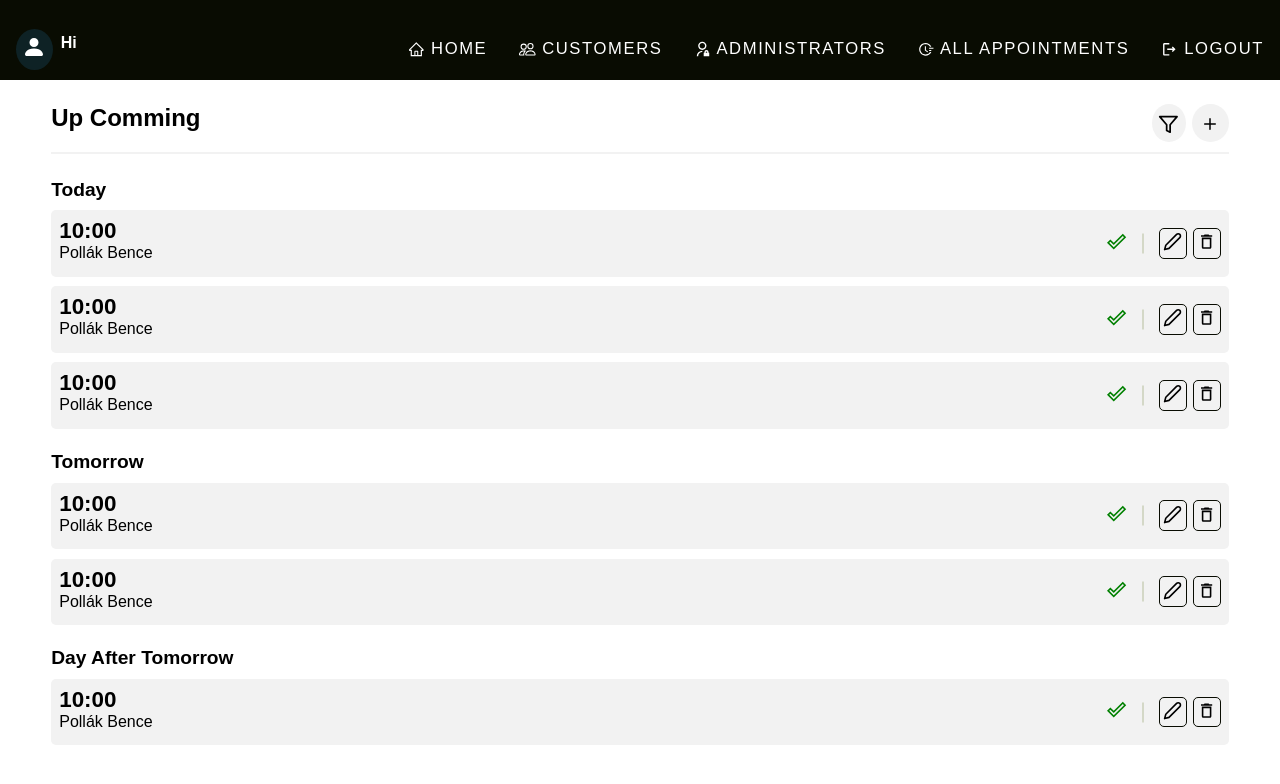
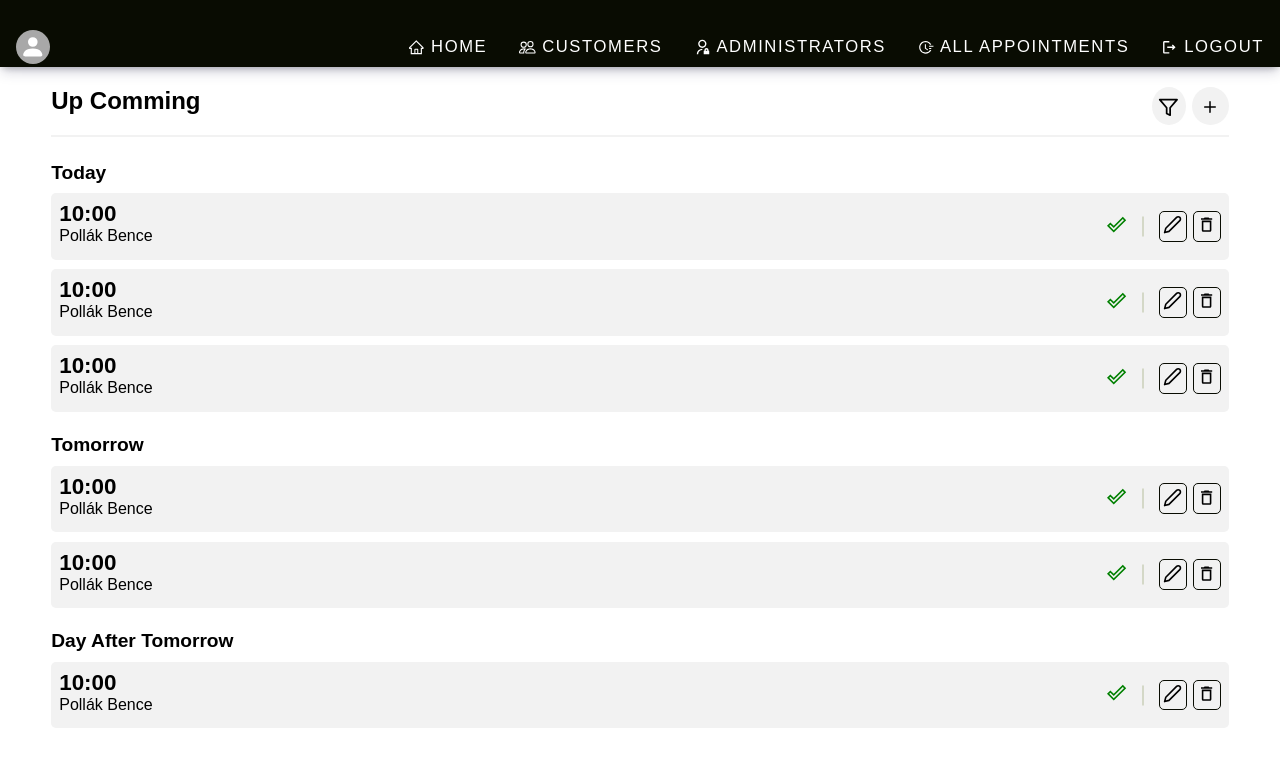
Before and after one commit to Polcsi/Customers-Appointment-Manager, a React (Create React App) app in the folder client/: page / in a window 1280 px wide. Shown: the top 784 px of the page. Built offline with nearby package versions, Linux system fonts and the light colour scheme.

Commit message:
solved proxy error and finished create administrator

```diff
--- a/client/src/components/Navbar.js
+++ b/client/src/components/Navbar.js
@@ -1,7 +1,7 @@
 import React, { useState } from "react";
 import { Link, useNavigate } from "react-router-dom";
 // Redux Elements
-import { useSelector, useDispatch } from "react-redux";
+import { useDispatch } from "react-redux";
 import { logout, reset } from "../features/auth/authSlice";
 // Icons
 import { BsFillPersonFill, BsPeople } from "react-icons/bs";
@@ -14,10 +14,10 @@ import { RiAdminLine } from "react-icons/ri";
 const Navbar = () => {
   const navigate = useNavigate();
   const dispatch = useDispatch();
-  const { admin } = useSelector((state) => state.auth);
+  const storage = localStorage.getItem("admin");
+  const admin = storage && JSON.parse(storage);
 
   const onLogout = () => {
-    console.log("logout please");
     dispatch(logout());
     dispatch(reset());
     navigate("/login");
@@ -43,8 +43,7 @@ const Navbar = () => {
           <div className="profile-picture">
             <BsFillPersonFill />
           </div>
-          <h3 className="greeting">Hi</h3>
-          <h3 className="actual-user"></h3>
+          <h3 className="actual-user">{admin && admin.admin.name}</h3>
         </div>
         <div
           className={
--- a/client/src/components/RegisterAdminModal.js
+++ b/client/src/components/RegisterAdminModal.js
@@ -26,16 +26,17 @@ const RegisterAdminModal = ({ openModal, setOpenModal }) => {
     }
     if (isSuccess) {
       toast.success("Administrator Created");
+      setOpenModal(!openModal);
     }
     dispatch(reset());
   }, [admin, isError, isLoading, isSuccess, message, dispatch]);
 
   /* React */
   const [adminData, setAdminData] = useState({
+    username: "",
     fullname: "",
-    username: "",
+    password: "",
     privilege: "",
-    password: "",
   });
   const [placeholders, setPlacehoders] = useState({
     fullname: "No Name",
--- a/client/src/css/dashboard.css
+++ b/client/src/css/dashboard.css
@@ -1,6 +1,6 @@
 .dashboard {
   width: 92%;
-  margin: 13vh auto auto auto;
+  margin: 87px auto auto auto;
 }
 .dashboard .header h1 {
   font-size: 1.5rem;
--- a/client/src/css/nav.css
+++ b/client/src/css/nav.css
@@ -1,12 +1,14 @@
 .navbar {
   width: 100%;
-  height: 10vh;
+  height: 67px;
   position: fixed;
   top: 0;
   left: 0;
   z-index: 1000;
   padding: 1.8rem 1rem 1.2rem 1rem;
   background: var(--black-primary);
+  box-shadow: rgba(50, 50, 93, 0.25) 0px 6px 12px -2px,
+    rgba(0, 0, 0, 0.3) 0px 3px 7px -3px;
   transition: all 0.3s ease;
 }
 .navbar.sticky {
@@ -25,15 +27,14 @@
 .nav-header {
   display: grid;
   grid-gap: 0 0.5rem;
-  grid-template-areas:
-    "pic greeting"
-    "pic user";
+  grid-template-areas: "pic user";
   justify-content: center;
   align-items: center;
   color: var(--text-color);
 }
 .nav-header h3 {
   font-size: 1rem;
+  font-weight: 500;
 }
 .nav-header > .profile-picture {
   grid-area: pic;
@@ -45,12 +46,16 @@
   grid-area: user;
 }
 .profile-picture {
-  background: var(--dark-blue);
+  display: flex;
+  align-items: center;
+  background: #a8a8a8;
   border-radius: 100%;
-  padding: 0.4rem;
+  /* padding: 0.25rem 0.4rem; */
+  padding: 0.25rem;
 }
 .profile-picture svg {
-  font-size: 1.5rem;
+  align-self: center;
+  font-size: 1.6rem;
 }
 .navbar .menu-list {
   display: inline-flex;
@@ -108,7 +113,7 @@
   display: none;
   position: absolute;
   right: 30px;
-  top: 20px;
+  top: 18px;
   font-size: clamp(1.5rem, 5vw, 2rem);
 }
 
--- a/client/src/features/auth/authService.js
+++ b/client/src/features/auth/authService.js
@@ -3,19 +3,14 @@ import axios from "axios";
 const API_URL = "api/v1/";
 
 // Register admin
-const register = async (adminData) => {
-  const token = JSON.parse(localStorage.getItem("admin")).token;
-  const response = await axios.post(
-    "http://localhost:5000/api/v1/administrators",
-    {
-      headers: {
-        "Content-Type": "application/json",
-        Authorization: `Bearer ${token}`,
-      },
+const register = async (adminData, token) => {
+  console.log(token);
+  const response = await axios.post(API_URL + "administrators", adminData, {
+    headers: {
+      Authorization: `Bearer ${token}`,
     },
-    adminData
-  );
-
+  });
+  console.log(response);
   return response;
 };
 
@@ -31,7 +26,6 @@ const login = async (adminData) => {
 
 // Logout admin
 const logout = () => {
-  console.log("remove");
   localStorage.removeItem("admin");
 };
 
--- a/client/src/features/auth/authSlice.js
+++ b/client/src/features/auth/authSlice.js
@@ -17,7 +17,8 @@ export const register = createAsyncThunk(
   "auth/register",
   async (admin, thunkAPI) => {
     try {
-      return await authService.register(admin);
+      const token = thunkAPI.getState().auth.admin.token;
+      return await authService.register(admin, token);
     } catch (error) {
       const message =
         (error.response &&
@@ -44,8 +45,8 @@ export const login = createAsyncThunk("auth/login", async (admin, thunkAPI) => {
   }
 });
 
+// Logout Admin
 export const logout = createAsyncThunk("auth/logout", async () => {
-  console.log("first");
   await authService.logout();
 });
 
@@ -79,6 +80,8 @@ export const authSlice = createSlice({
         state.isLoading = true;
       })
       .addCase(login.fulfilled, (state, action) => {
+        console.log(action.payload.data);
+        state.admin = action.payload.data.admin;
         state.isLoading = false;
         state.isSuccess = true;
         state.admin = action.payload;
```
Also changed, not shown: client/package.json (+1 -8 lines), 1 other file (tests, documents, lock files or other folders).
